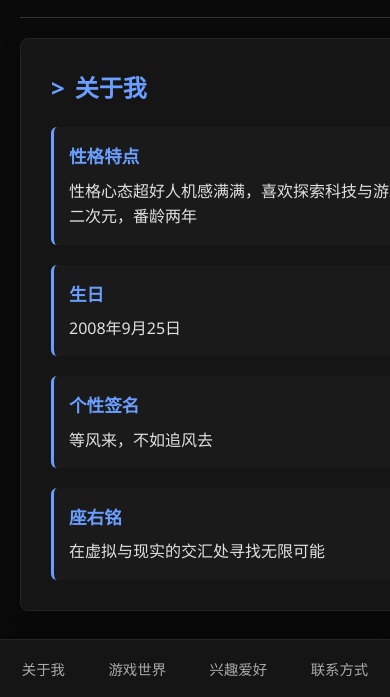
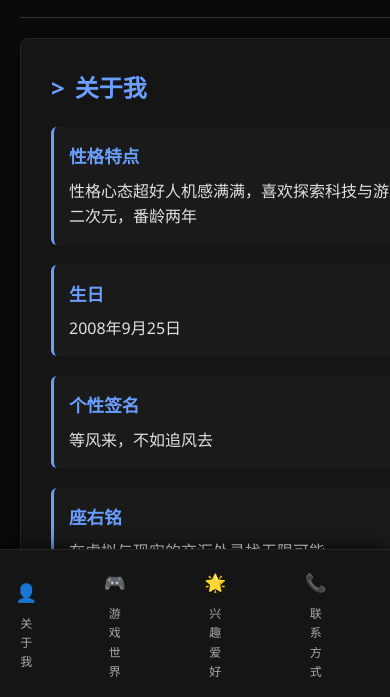
Before and after one commit to ZXBSHIM/NTWZDFL, a plain HTML site: page index.html in a window 390 px wide. Shown: the part 145-842 px from the top of the page. Drawn offline with Linux system fonts and the light colour scheme.

Commit message:
更新 index.html
导航UI固定

```diff
--- a/index.html
+++ b/index.html
@@ -24,6 +24,7 @@
             min-height: 100vh;
             display: flex;
             flex-direction: column;
+            padding-bottom: 70px; /* 为底部导航留出空间 */
         }
 
         .container {
@@ -112,8 +113,9 @@
             background-color: #151515;
             border-top: 1px solid #252525;
             z-index: 1000;
-            padding: 10px 0;
-            box-shadow: 0 -4px 15px rgba(0, 0, 0, 0.3);
+            padding: 12px 0;
+            box-shadow: 0 -4px 15px rgba(0, 0, 0, 0.5);
+            backdrop-filter: blur(10px);
         }
 
         .mobile-nav-links {
@@ -121,29 +123,34 @@
             list-style: none;
             justify-content: space-around;
             align-items: center;
+            width: 100%;
         }
 
         .mobile-nav-links a {
             color: #aaa;
             text-decoration: none;
-            font-size: 0.9rem;
+            font-size: 0.85rem;
             padding: 8px 12px;
-            border-radius: 4px;
+            border-radius: 6px;
             transition: all 0.3s ease;
             display: flex;
             flex-direction: column;
             align-items: center;
             gap: 4px;
+            flex: 1;
+            text-align: center;
+            max-width: 25%;
         }
 
         .mobile-nav-links a:hover,
         .mobile-nav-links a.active {
             color: #6a9eff;
-            background-color: rgba(106, 158, 255, 0.1);
+            background-color: rgba(106, 158, 255, 0.15);
         }
 
-        .mobile-nav-links a i {
+        .mobile-nav-icon {
             font-size: 1.2rem;
+            margin-bottom: 4px;
         }
 
         /* 主要内容区域 */
@@ -151,13 +158,13 @@
             display: grid;
             grid-template-columns: 1fr 300px;
             gap: 40px;
-            margin-bottom: 60px;
+            margin-bottom: 40px;
         }
 
         @media (max-width: 768px) {
             .main-content {
                 grid-template-columns: 1fr;
-                margin-bottom: 80px; /* 为底部导航留出空间 */
+                margin-bottom: 20px;
             }
 
             .desktop-nav {
@@ -165,7 +172,7 @@
             }
 
             .mobile-bottom-nav {
-                display: block;
+                display: flex;
             }
 
             header {
@@ -175,6 +182,25 @@
 
             .site-title {
                 font-size: 2.2rem;
+            }
+
+            body {
+                padding-bottom: 70px; /* 确保内容不被底部导航遮挡 */
+            }
+        }
+
+        @media (max-width: 480px) {
+            .mobile-nav-links a {
+                font-size: 0.75rem;
+                padding: 6px 8px;
+            }
+
+            .mobile-nav-icon {
+                font-size: 1.1rem;
+            }
+
+            body {
+                padding-bottom: 65px;
             }
         }
 
@@ -557,10 +583,22 @@
         <!-- 移动端底部导航 -->
         <nav class="mobile-bottom-nav">
             <ul class="mobile-nav-links">
-                <li><a href="#about">关于我</a></li>
-                <li><a href="#games">游戏世界</a></li>
-                <li><a href="#interests">兴趣爱好</a></li>
-                <li><a href="#contact">联系方式</a></li>
+                <li><a href="#about">
+                    <span class="mobile-nav-icon">👤</span>
+                    <span>关于我</span>
+                </a></li>
+                <li><a href="#games">
+                    <span class="mobile-nav-icon">🎮</span>
+                    <span>游戏世界</span>
+                </a></li>
+                <li><a href="#interests">
+                    <span class="mobile-nav-icon">🌟</span>
+                    <span>兴趣爱好</span>
+                </a></li>
+                <li><a href="#contact">
+                    <span class="mobile-nav-icon">📞</span>
+                    <span>联系方式</span>
+                </a></li>
             </ul>
         </nav>
 
@@ -610,16 +648,53 @@
             }
         }
 
-        // 移动端导航点击效果
+        // 移动端导航点击效果和平滑滚动
         document.addEventListener('DOMContentLoaded', function() {
             const mobileNavLinks = document.querySelectorAll('.mobile-nav-links a');
 
             mobileNavLinks.forEach(link => {
-                link.addEventListener('click', function() {
+                link.addEventListener('click', function(e) {
+                    e.preventDefault();
+
                     // 移除所有active类
                     mobileNavLinks.forEach(l => l.classList.remove('active'));
                     // 给当前点击的链接添加active类
                     this.classList.add('active');
+
+                    // 获取目标元素
+                    const targetId = this.getAttribute('href');
+                    const targetElement = document.querySelector(targetId);
+
+                    // 平滑滚动到目标元素
+                    if (targetElement) {
+                        const offsetTop = targetElement.offsetTop - 20;
+                        window.scrollTo({
+                            top: offsetTop,
+                            behavior: 'smooth'
+                        });
+                    }
+                });
+            });
+
+            // 监听滚动，高亮当前所在区域
+            window.addEventListener('scroll', function() {
+                const sections = document.querySelectorAll('section');
+                const navLinks = document.querySelectorAll('.mobile-nav-links a');
+
+                let current = '';
+                sections.forEach(section => {
+                    const sectionTop = section.offsetTop;
+                    const sectionHeight = section.clientHeight;
+                    if (scrollY >= (sectionTop - 100)) {
+                        current = section.getAttribute('id');
+                    }
+                });
+
+                navLinks.forEach(link => {
+                    link.classList.remove('active');
+                    if (link.getAttribute('href') === '#' + current) {
+                        link.classList.add('active');
+                    }
                 });
             });
         });
```
